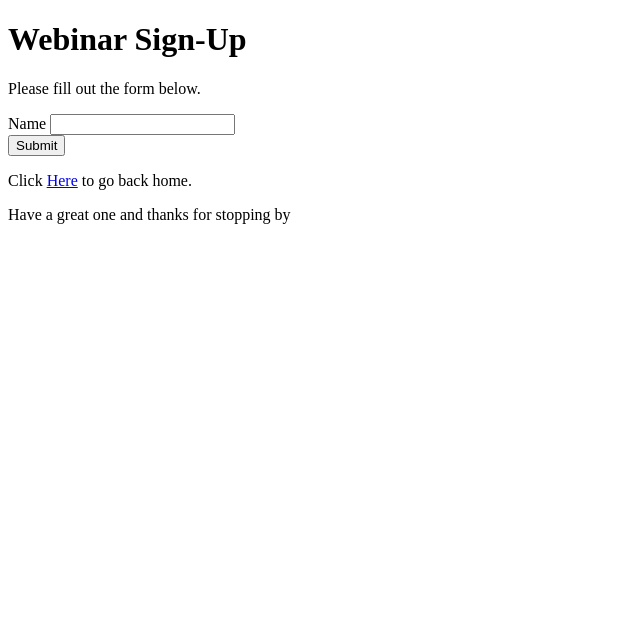
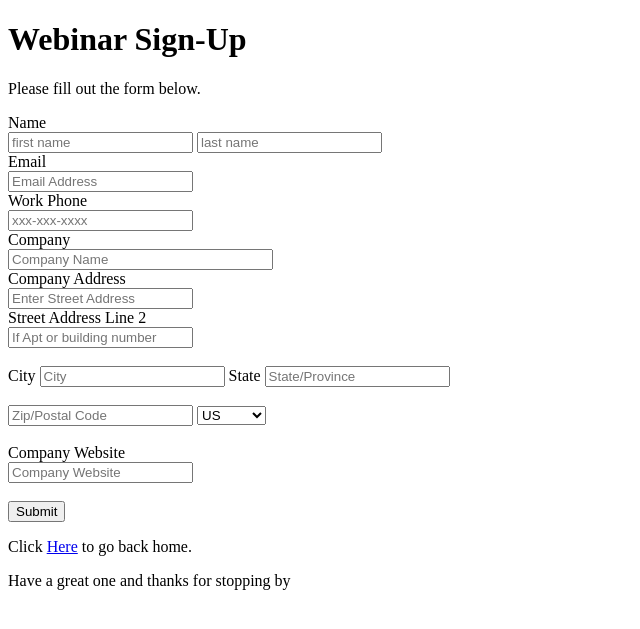
Before and after one commit to mrcartoonster/webinar_form, a Flask app: page /webinar in a window 1280 px wide. Shown: the top 629 px of the page, without its empty margins (0-640 px from the left). Run offline with Flask 3, Linux system fonts and the light colour scheme.

Commit message:
Finished basic form

```diff
--- a/main/app.py
+++ b/main/app.py
@@ -25,12 +25,8 @@ def webinar():
     form = WebinarForm()
 
     if form.validate_on_submit():
-        flash("Thanks for filling out the form!")
+        flash("Thanks for filling out the form!", "success")
         return redirect(url_for("index"))
-
-    #   elif request.method == 'POST':
-    #       flash("The form didn't record your name. Please try again.")
-    #       return redirect(url_for("webinar"))
 
     return render_template("webinar.html", form=form)
 
--- a/main/forms.py
+++ b/main/forms.py
@@ -1,6 +1,36 @@
+import re
+
 from flask_wtf import FlaskForm
-from wtforms import StringField, SubmitField
-from wtforms.validators import DataRequired, Length
+from wtforms import (
+    EmailField,
+    SelectField,
+    StringField,
+    SubmitField,
+    TelField,
+)
+from wtforms.validators import (
+    DataRequired,
+    Email,
+    Length,
+    Optional,
+    ValidationError,
+)
+
+
+def zip_code(form, field):
+    """
+    This validates US and Canadian postal/zip codes
+    :param form:
+    :param field:
+    :return:
+    """
+    us = re.compile(r"^\d{5}(?:[-\s]\d{4})?$")
+
+    us_zip = us.search(field.data)
+    if us_zip is not None:
+        raise ValidationError(
+            message="You need to input a valid US Zip Code!",
+        )
 
 
 class WebinarForm(FlaskForm):
@@ -11,4 +41,63 @@ class WebinarForm(FlaskForm):
             Length(max=20),
         ],
     )
+    last_name = StringField(
+        "Last Name",
+        validators=[
+            DataRequired(message="Enter the last name"),
+            Length(max=30),
+        ],
+    )
+    email = EmailField(
+        "Email",
+        validators=[
+            DataRequired(message="Enter Email address"),
+            Email(message="Most be valid email"),
+        ],
+    )
+    work_phone = TelField(
+        "Work Phone",
+        validators=[DataRequired(message="Enter your work phone")],
+    )
+    company = StringField(
+        "Company",
+        validators=[
+            DataRequired(message="Please enter company name"),
+            Length(max=30),
+        ],
+    )
+    company_address = StringField(
+        "Company Address",
+        validators=[DataRequired(message="Enter Street Address")],
+    )
+    street_address = StringField(
+        "Street Address Line 2",
+        validators=[Optional()],
+    )
+    city = StringField(
+        "City",
+        validators=[DataRequired(message="Please enter the city")],
+    )
+    state = StringField(
+        "State",
+        validators=[DataRequired(message="Please enter the city")],
+    )
+    postal = StringField(
+        "Zip Code",
+        validators=[
+            DataRequired("Enter your postal or zip code."),
+            zip_code,
+        ],
+    )
+    country = SelectField(
+        "Country",
+        choices=["US", "Canada"],
+        validators=[DataRequired(message="Select Country")],
+    )
+    website = StringField(
+        "Company Website",
+        validators=[
+            DataRequired(message="Please enter you company website."),
+        ],
+    )
     submit = SubmitField("Submit")
--- a/main/templates/flash_message.html
+++ b/main/templates/flash_message.html
@@ -1,9 +1,9 @@
-{% with messages = get_flashed_messages() %}
-<div>
+{% with messages = get_flashed_messages(with_categories=true) %}
+
 {% if messages %}
- {% for message in messages %}
+
+{% for category, message in messages %}
     {{ message }}
  {% endfor %}
-</div>
 {% endif %}
 {% endwith %}
--- a/main/templates/webinar.html
+++ b/main/templates/webinar.html
@@ -3,22 +3,91 @@
 {% block title %}Web Form{% endblock %}
 
 {% block content %}
-
 <h1>Webinar Sign-Up</h1>
 
 <p>Please fill out the form below.</p>
 
+
     <form action="{{ url_for('webinar') }}" method="POST" enctype="multipart/form-data">
         {{ form.hidden_tag() }}
+        <div>
+            {{ form.name.label }}
+        </div>
 
         <div>
-        {{ form.name.label }}
-        {{ form.name(size=20) }}
+            {{ form.name(placeholder="first name") }}
+            {{ form.last_name(placeholder="last name") }}
         </div>
+
+        <div>
+            {{ form.email.label }}
+        </div>
+
+        <div>
+            {{ form.email(placeholder="Email Address") }}
+        </div>
+
+        <div>
+            {{ form.work_phone.label }}
+        </div>
+
+        <div>
+            {{ form.work_phone(placeholder="xxx-xxx-xxxx") }}
+        </div>
+
+        <div>
+            {{ form.company.label }}
+        </div>
+        <div>
+            {{ form.company(size=30, placeholder='Company Name') }}
+        </div>
+
+        <div>
+            {{ form.company_address.label }}
+        </div>
+
+        <div>
+            {{ form.company_address(placeholder='Enter Street Address') }}
+        </div>
+        <div>
+            {{ form.street_address.label }}
+        </div>
+
+        <div>
+            {{ form.street_address(placeholder='If Apt or building number') }}
+        </div>
+
+        <br>
+
+        <div>
+            <div>
+                {{ form.city.label }}
+                {{ form.city(placeholder='City') }}
+                {{ form.state.label }}
+                {{ form.state(placeholder='State/Province') }}
+            </div>
+        </div>
+        <br>
+        <div>
+            {{ form.postal(placeholder='Zip/Postal Code') }}
+            {{ form.country(placeholder="Plese Select") }}
+        </div>
+        <br>
+        <div>
+            <div>
+                {{ form.website.label }}
+            </div>
+
+            <div>
+                {{ form.website(placeholder="Company Website") }}
+            </div>
+        </div>
+        <br>
 
         <div>
             {{ form.submit() }}
         </div>
+
     </form>
 
 <p>Click <a href="{{ url_for('index') }}">Here</a> to go back home.</p>
--- a/pyproject.toml
+++ b/pyproject.toml
@@ -10,7 +10,8 @@ requires-python = ">=3.13"
 dependencies = [
     "flask (>=3.1.2,<4.0.0)",
     "flask-wtf (>=1.2.2,<2.0.0)",
-    "python-dotenv (>=1.2.1,<2.0.0)"
+    "python-dotenv (>=1.2.1,<2.0.0)",
+    "email-validator (>=2.3.0,<3.0.0)"
 ]
 
 
```
Also changed, not shown: main/templates/index.html (+6 -6 lines), 1 other file. Lines whose indentation alone changed are shown as unchanged.
